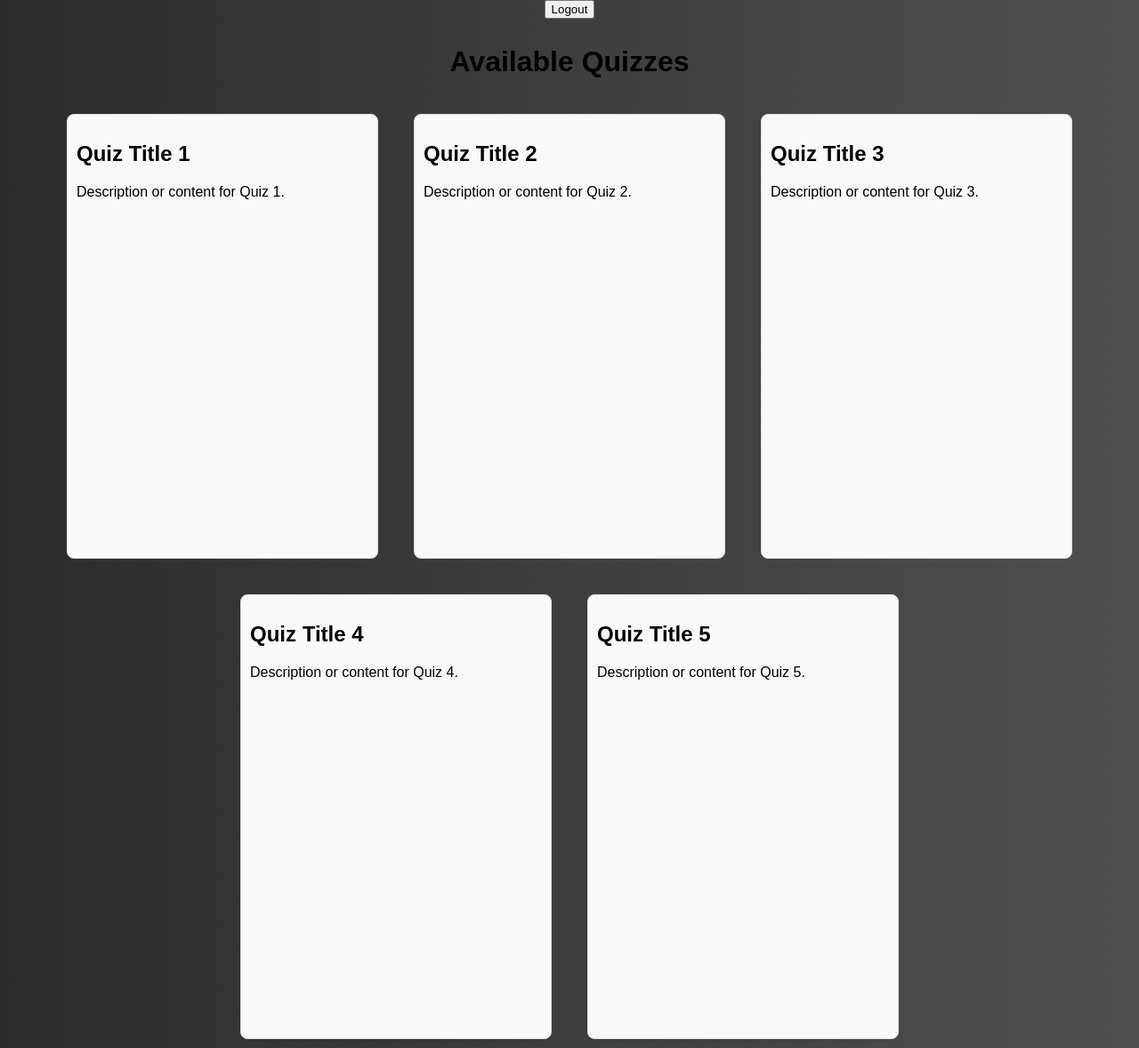
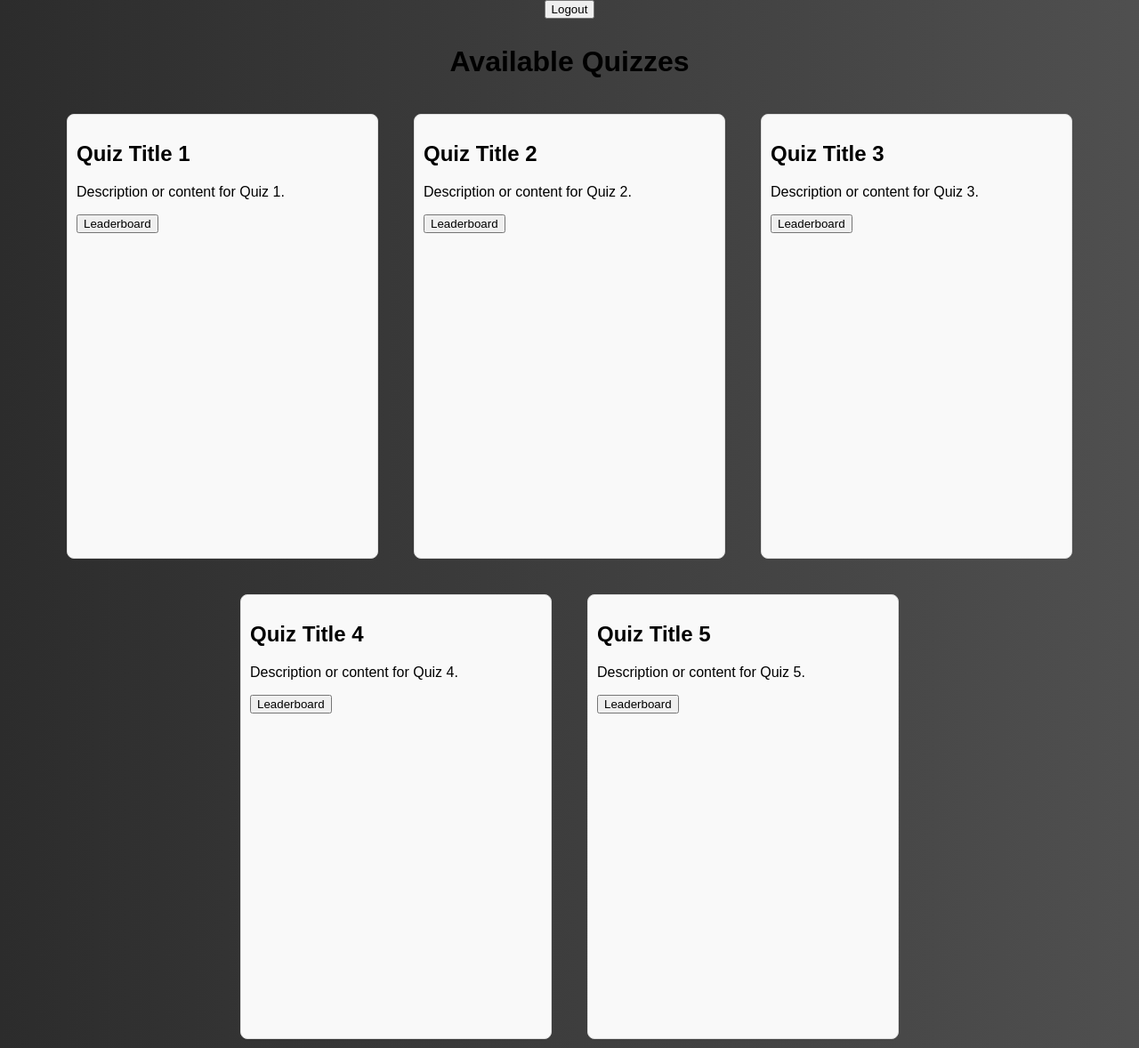
Before and after one commit to graverspng/quiz-group, a PHP site: page / in a window 1280 px wide. Shown: the whole page at 89% size. Run offline with PHP 8.4, Linux system fonts and the light colour scheme; the visitor is signed in with stand-in values (Sample User, id 1).

Commit message:
Leaderboard buttons

```diff
--- a/App/views/tasks/index.view.php
+++ b/App/views/tasks/index.view.php
@@ -16,30 +16,50 @@
         <h2>Quiz Title 1</h2>
         <p>Description or content for Quiz 1.</p>
 
+        <form action="/leader-board">
+        <button>Leaderboard</button>
+        </form>
     </div>
 
 
     <div class="container quiz-container">
         <h2>Quiz Title 2</h2>
         <p>Description or content for Quiz 2.</p>
+
+        <form action="/leader-board">
+        <button>Leaderboard</button>
+        </form>
+
     </div>
 
 
     <div class="container quiz-container">
         <h2>Quiz Title 3</h2>
         <p>Description or content for Quiz 3.</p>
+
+        <form action="/leader-board">
+        <button>Leaderboard</button>
+        </form>
     </div>
 
 
     <div class="container quiz-container">
         <h2>Quiz Title 4</h2>
         <p>Description or content for Quiz 4.</p>
+
+        <form action="/leader-board">
+        <button>Leaderboard</button>
+        </form>
     </div>
 
 
     <div class="container quiz-container">
         <h2>Quiz Title 5</h2>
         <p>Description or content for Quiz 5.</p>
+
+        <form action="/leader-board">
+        <button>Leaderboard</button>
+        </form>
     </div>
 </div>
 
```
